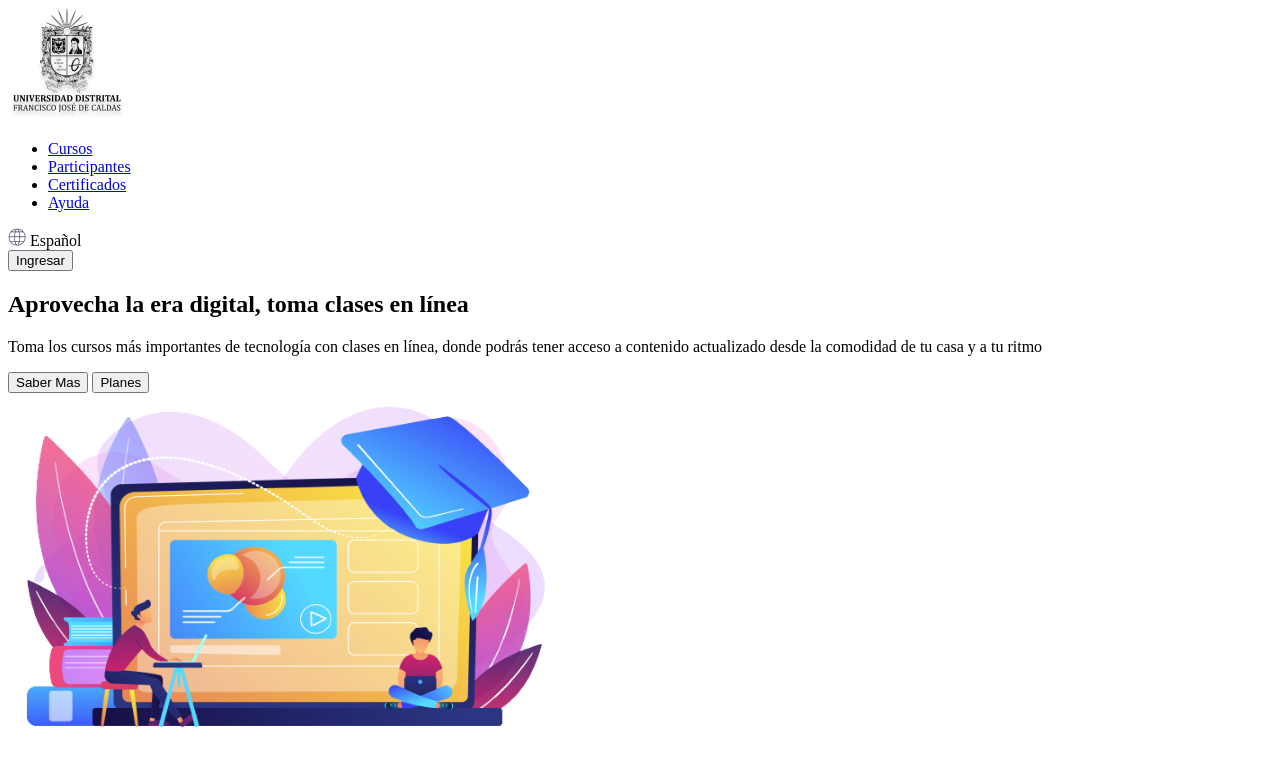
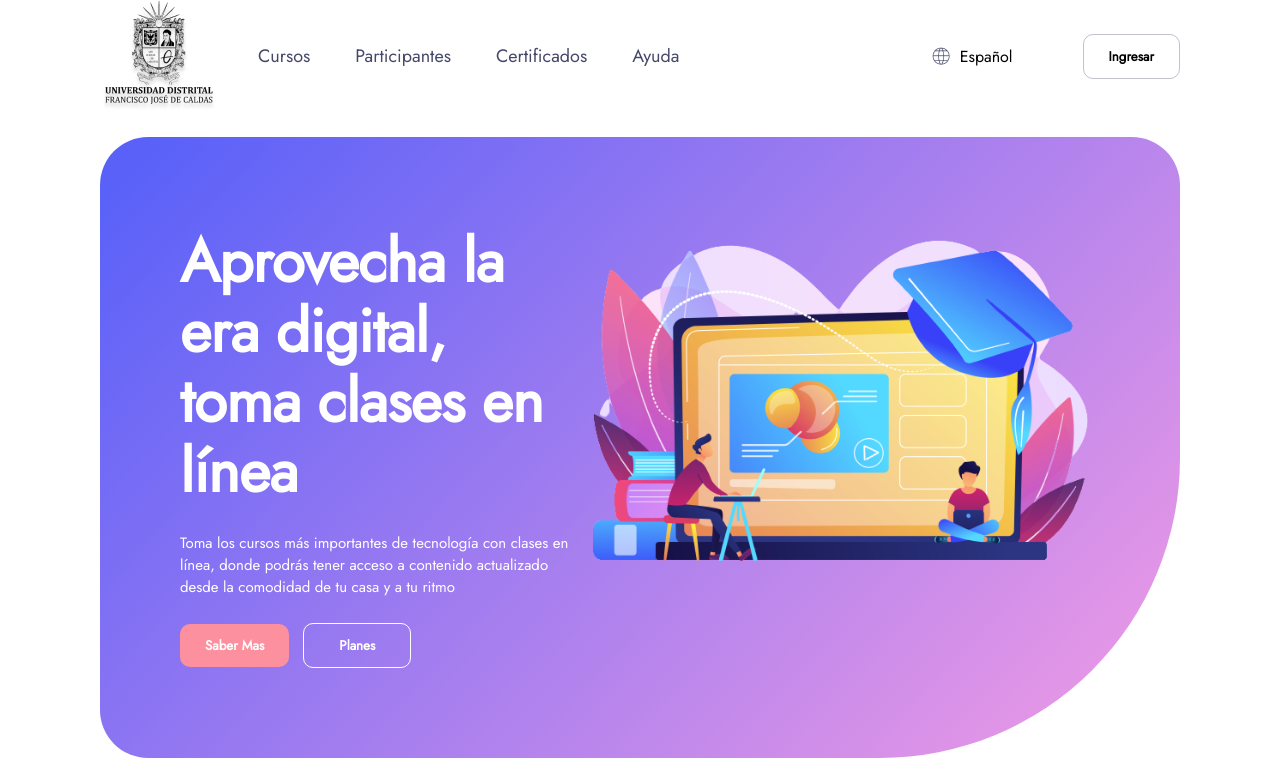
Before and after one commit to Elianma24/taller-9-full-stack, a plain HTML site: page Punto-1-3/index.html in a window 1280 px wide. Shown: the top 764 px of the page. Drawn offline with Linux system fonts and the light colour scheme.

Commit message:
Agregar estilos del header y del banner

```diff
--- a/Punto-1-3/index.html
+++ b/Punto-1-3/index.html
@@ -4,11 +4,13 @@
     <meta charset="UTF-8" />
     <meta http-equiv="X-UA-Compatible" content="IE=edge" />
     <meta name="viewport" content="width=device-width, initial-scale=1.0" />
-    <title>Document</title>
+    <title>Taller Atenea UD</title>
+    <link href='https://fonts.googleapis.com/css?family=Jost' rel='stylesheet'>
+    <link rel="stylesheet" href="./style/style.css">
   </head>
   <body>
     <header>
-      <div>
+      <div class="header__navegation">
         <img src="Public/Images/header-logo.png" alt="main-logo" />
         <nav>
           <ul>
@@ -19,12 +21,12 @@
           </ul>
         </nav>
       </div>
-      <div>
+      <div class="header__setting">
         <div>
           <img src="Public/Images/header-word.png" alt="World" />
           <span>Español</span>
         </div>
-        <button>Ingresar</button>
+        <button class="">Ingresar</button>
       </div>
     </header>
     <main>
@@ -39,8 +41,8 @@
             </p>
           </div>
           <div>
-            <button>Saber Mas</button>
-            <button>Planes</button>
+            <button class="button--orange">Saber Mas</button>
+            <button class="button--white">Planes</button>
           </div>
         </div>
         <img
@@ -101,7 +103,7 @@
               Las herramientas digitales son nuestras aliadas y aprovechamos
               cada una de estas para brindarte la mejor experiencia en línea
             </p>
-            <button>Saber más</button>
+            <button class="button--orange">Saber más</button>
           </div>
         </div>
         <div>
@@ -112,7 +114,7 @@
               Es importante para nosotros que las metas de cada uno de nuestros
               estudiantes sea alcanzada a través de nuestros cursos
             </p>
-            <button>Saber más</button>
+            <button class="button--orange">Saber más</button>
           </div>
           <img
             src="Public/Images/section2-goals.png"
--- /dev/null
+++ b/Punto-1-3/style/style.css
@@ -0,0 +1,115 @@
+/* Estilos Globales */
+body {
+    margin: 0;
+}
+
+a {
+    font-family: 'Jost';
+    font-size: 18px;
+}
+
+button {
+    padding: 12px 25px;
+    font-family: 'Jost';
+    font-weight: bold;
+    border-radius: 10px;
+    cursor: pointer;
+}
+
+p {
+    font-family: 'Jost';
+    font-weight: 300;
+    font-size: 15px;
+}
+
+.button--orange {
+    margin-right: 10px;
+    background-color: #FD909E;
+    color: #fff;
+    border: none;
+}
+
+/* Estilos header*/
+header {
+    display: flex;
+    justify-content: space-between;
+    margin: 0px 100px;
+}
+
+.header__navegation {
+    display: flex;
+    align-items: center;
+}
+
+.header__navegation nav ul {
+    display: flex;
+    gap: 45px;
+    list-style: none;
+
+}
+
+.header__navegation nav ul li a {
+    text-decoration: none;
+    color: #454868;
+}
+
+.header__setting {
+    display: flex;
+    gap: 70px;
+    align-items: center;
+}
+
+.header__setting div {
+    display: flex;
+    align-items: center;
+    gap: 10px;
+    font-family: 'Jost';
+    font-size: 16px;
+    font-weight: 400;
+}
+
+.header__setting button {
+    background-color: transparent;
+    border: 1px solid #45486854;
+}
+
+/*ESTILOS DEL BANNER*/
+
+#banner {
+    display: flex;
+    margin: 25px 100px;
+    padding: 90px 80px;
+    background: linear-gradient(313.18deg, #EE9AE5 3.28%, #5961F9 97.04%);
+    border-radius: 48px 48px 300px 48px;
+}
+
+h1 {
+    margin: 0px;
+    font-family: 'Jost';
+    font-size: 60px;
+    font-weight: 600;
+    color: #fff;
+    line-height: 70px;
+    letter-spacing: -0.64px;
+}
+
+#banner p {
+    margin: 25px 0px;
+    color: #fff;
+}
+
+.button--white {
+    padding: 12px 35px;
+    background-color: transparent;
+    color: #fff;
+    border: 1px solid #fff;
+}
+
+/* section 1 */
+
+#section-1 {
+    margin: 25px 100px;
+    display: flex;
+    justify-content: space-between;
+    padding: 0px 80px;
+}
```
